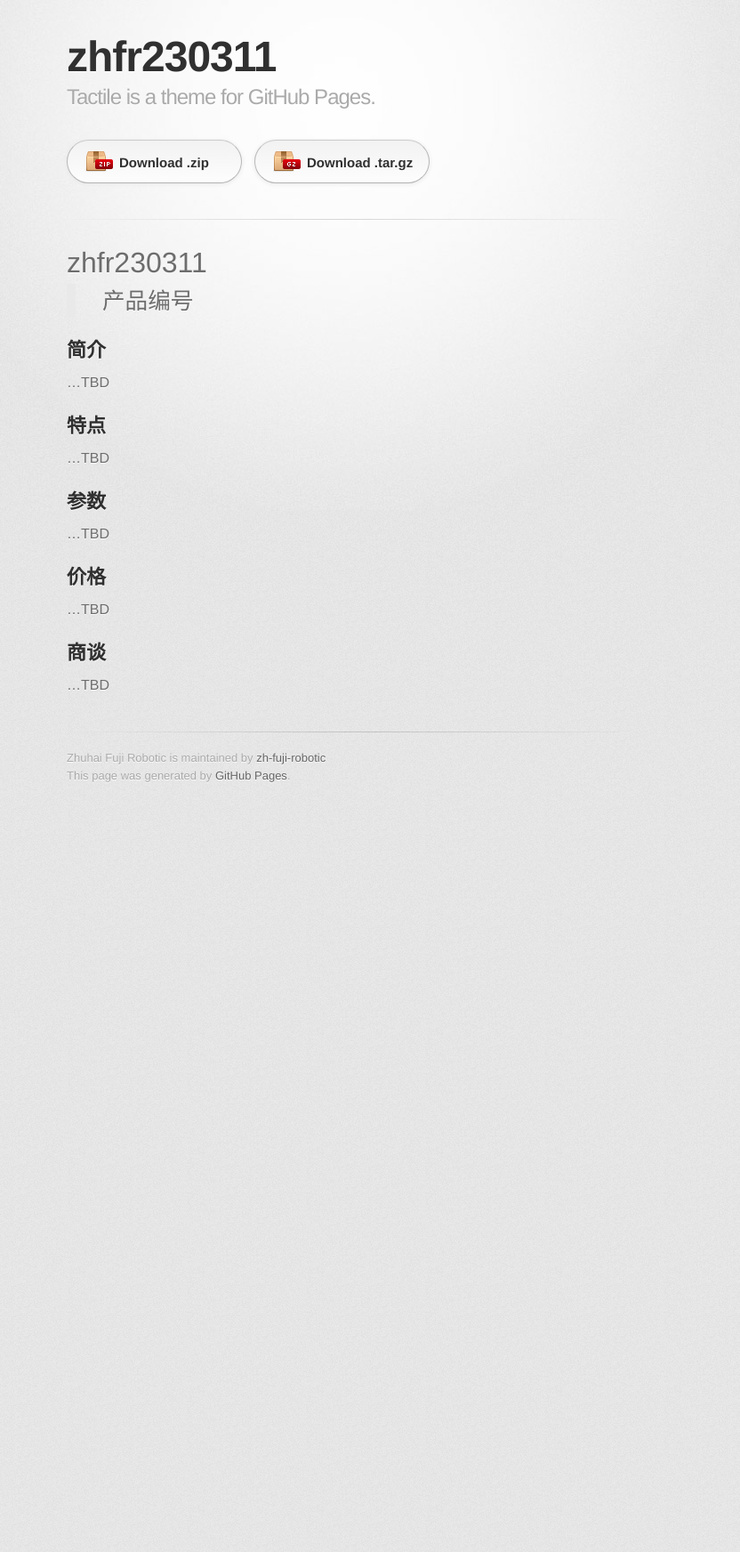
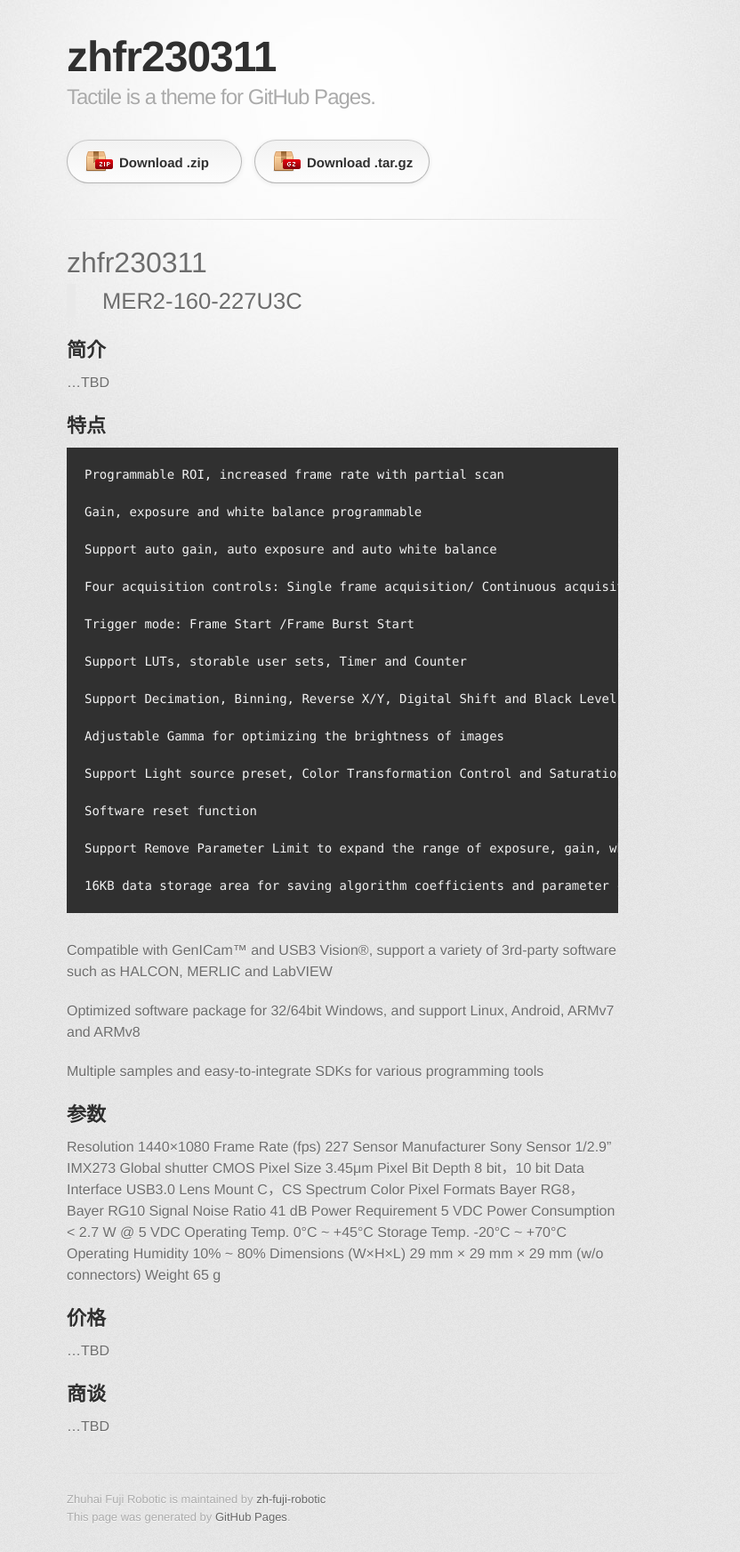
Before and after one commit to zh-fuji-robotic/landing, a Jekyll site: the page built from sku/zhfr230311.md, in a window 1280 px wide. Shown: the whole page at 89% size, without its empty margins (255-1087 px from the left). Built offline with Jekyll 4.4.1, drawn with Linux system fonts in a browser that asks for light colours; some web fonts are replaced; our own code applies the rules of GitHub Pages for plain Markdown files; before the commit the page ends 911 px from its top, so only the background shows below that.

Commit message:
Update zhfr230311.md

```diff
--- a/sku/zhfr230311.md
+++ b/sku/zhfr230311.md
@@ -1,5 +1,5 @@
 # zhfr230311
-> 产品编号
+> MER2-160-227U3C
 
 ## 简介
 
@@ -8,11 +8,56 @@
 
 ## 特点
 
-...TBD
+    Programmable ROI, increased frame rate with partial scan
+
+    Gain, exposure and white balance programmable
+
+    Support auto gain, auto exposure and auto white balance
+
+    Four acquisition controls: Single frame acquisition/ Continuous acquisition/ Software trigger acquisition/ External trigger acquisition
+
+    Trigger mode: Frame Start /Frame Burst Start
+
+    Support LUTs, storable user sets, Timer and Counter
+
+    Support Decimation, Binning, Reverse X/Y, Digital Shift and Black Level
+
+    Adjustable Gamma for optimizing the brightness of images
+
+    Support Light source preset, Color Transformation Control and Saturation
+
+    Software reset function
+
+    Support Remove Parameter Limit to expand the range of exposure, gain, white balance, and so on
+
+    16KB data storage area for saving algorithm coefficients and parameter configuration
+
+   Compatible with GenICam™ and USB3 Vision®, support a variety of 3rd-party software such as HALCON, MERLIC and LabVIEW
+
+   Optimized software package for 32/64bit Windows, and support Linux, Android, ARMv7 and ARMv8
+
+   Multiple samples and easy-to-integrate SDKs for various programming tools
 
 ## 参数
 
-...TBD
+Resolution 	1440×1080
+Frame Rate (fps) 	227
+Sensor Manufacturer 	Sony
+Sensor 	1/2.9" IMX273 Global shutter CMOS
+Pixel Size 	3.45μm
+Pixel Bit Depth 	8 bit，10 bit
+Data Interface 	USB3.0
+Lens Mount 	C，CS
+Spectrum 	Color
+Pixel Formats 	Bayer RG8，Bayer RG10
+Signal Noise Ratio 	41 dB
+Power Requirement 	5 VDC
+Power Consumption 	< 2.7 W @ 5 VDC
+Operating Temp. 	0°C ~ +45°C
+Storage Temp. 	-20°C ~ +70°C
+Operating Humidity 	10% ~ 80%
+Dimensions (W×H×L) 	29 mm × 29 mm × 29 mm (w/o connectors)
+Weight 	65 g
 
 ## 价格
 ...TBD
```
